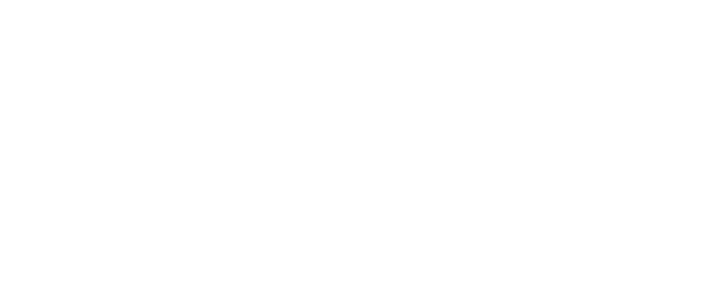
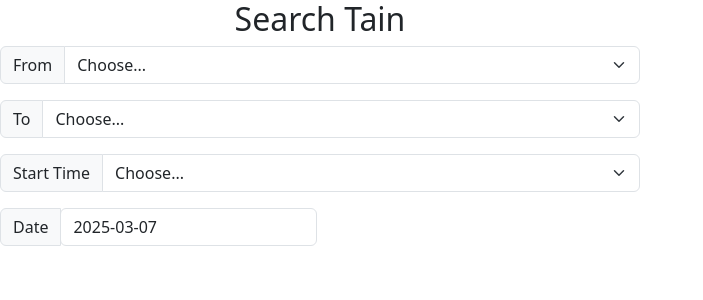
Before and after one commit to Chamalka1/Railtracer-FE, a React (Create React App) app: page /trains in a window 1280 px wide. Before the commit this address had no page. Shown: the top 300 px of the page, without its empty margins (0-703 px from the left). Built offline with nearby package versions, Linux system fonts and the light colour scheme.

Commit message:
Chamalka Comit

```diff
--- a/package.json
+++ b/package.json
@@ -8,7 +8,9 @@
     "@testing-library/react": "^16.2.0",
     "@testing-library/user-event": "^13.5.0",
     "bootstrap": "^5.3.3",
+    "moment": "^2.30.1",
     "react": "^19.0.0",
+    "react-datepicker": "^8.2.1",
     "react-dom": "^19.0.0",
     "react-router-dom": "^7.2.0",
     "react-scripts": "5.0.1",
--- a/src/App.js
+++ b/src/App.js
@@ -5,6 +5,7 @@
 import { Login } from "./pages/Authentication/Login/Login";
 import { AdminLog } from "./pages/Admin/AdminLog";
 import { TrainStation } from "./pages/TrainStation/TrainStation";
+import { Train } from "./pages/Train/Train";
 
 function App() {
   return (
@@ -14,7 +15,8 @@
           <Route path="/" element={<Home />} />
           <Route path="/login" element={<Login />} />
           <Route path="/admin" element={<AdminLog />} />
-          <Route path="/TrainStation" element={<TrainStation />} />
+          <Route path="/stations" element={<TrainStation />} />
+          <Route path="/trains" element={<Train />} />
         </Routes>
       </BrowserRouter>
     </div>
--- /dev/null
+++ b/src/pages/Train/Train.jsx
@@ -0,0 +1,68 @@
+import { useEffect, useState } from "react";
+import DatePicker from "react-datepicker";
+import "react-datepicker/dist/react-datepicker.css";
+
+export const Train = () => {
+  const [parcel, setParcel] = useState([]);
+  const [selectedDate, setSelectedDate] = useState(new Date());
+
+  return (
+    <div class="w-50 mt-20">
+      <h2>Search Tain</h2>
+
+      <div class="input-group mb-3">
+        <label class="input-group-text" for="inputGroupSelect01">
+          From
+        </label>
+        <select class="form-select " id="inputGroupSelect01">
+          <option selected>Choose...</option>
+          <option value="1">Fort</option>
+          <option value="2">Maradana</option>
+          <option value="3">Moratuwa</option>
+        </select>
+      </div>
+
+      <div class="input-group mb-3">
+        <label class="input-group-text" for="inputGroupSelect01">
+          To
+        </label>
+        <select class="form-select " id="inputGroupSelect01">
+          <option selected>Choose...</option>
+          <option value="1">Fort</option>
+          <option value="2">Maradana</option>
+          <option value="3">Moratuwa</option>
+        </select>
+      </div>
+
+      <div class="input-group mb-3">
+        <label class="input-group-text" for="inputGroupSelect01">
+          Start Time
+        </label>
+        <select class="form-select " id="inputGroupSelect01">
+          <option selected>Choose...</option>
+          <option value="1">00.00.00</option>
+          <option value="2">00.30.00</option>
+          <option value="3">01.00.00</option>
+          <option value="4">01.30.00</option>
+          <option value="5">02.00.00</option>
+          <option value="3">02.30.00</option>
+
+        </select>
+      </div>
+
+      <div className="input-group mb-3">
+        <label className="input-group-text" htmlFor="datePicker">
+          Date
+        </label>
+        <DatePicker
+          id="datePicker"
+          selected={selectedDate}
+          onChange={(date) => setSelectedDate(date)}
+          className="form-control"
+          dateFormat="yyyy-MM-dd"
+          placeholderText="Select Date"
+        />
+      </div>
+    </div>
+  );
+};
--- a/src/pages/TrainStation/TrainStation.js
+++ b/src/pages/TrainStation/TrainStation.js
@@ -17,7 +17,6 @@
     }
   };
 
-
   return (
     <div>
       <h3 className="h3">Station</h3>
@@ -32,31 +31,6 @@
           Search
         </button>
       </form>
-      <table class="table">
-        <thead>
-          <tr>
-            <th scope="col">ID</th>
-            <th scope="col">Type</th>
-            <th scope="col">Weight</th>
-            <th scope="col">Ishazerdous</th>
-            <th scope="col">isbreakable</th>
-          </tr>
-        </thead>
-        <tbody>
-
-            { parcel && parcel.map((values)=>(
-              <tr>
-              <th>{values.ID}</th>
-              <th>{values.type}</th>
-              <th>{values.Weight}</th>
-              <th>{values.Ishazerdous}</th>
-              <th>{values.isbreakable}</th>
-              </tr>
-            ))}
-
-
-        </tbody>
-      </table>
 
       <table class="table">
         <thead>
@@ -93,7 +67,26 @@
         </tbody>
       </table>
 
-      <input class="btn btn-primary" type="submit" value="Add New"></input>
+      <input
+        class="btn btn-primary w-20"
+        type="submit"
+        value="Add New"
+        style={{ marginRight: "10px", width: "120px" }}
+      ></input>
+
+      <input
+        class="btn btn-primary w-20"
+        type="submit"
+        value="Edit"
+        style={{ marginRight: "10px", width: "120px" }}
+      ></input>
+
+      <input
+        class="btn btn-primary w-20"
+        type="submit"
+        value="Delete"
+        style={{ marginRight: "10px", width: "120px" }}
+      ></input>
     </div>
   );
 };
```
Also changed, not shown: src/pages/TrainSchedule/TrainSchedule.css (deleted), src/pages/TrainSchedule/TrainSchedule.js (deleted).
